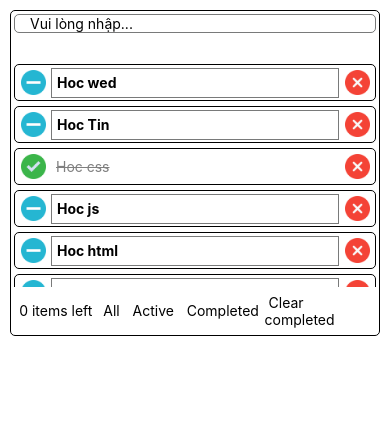
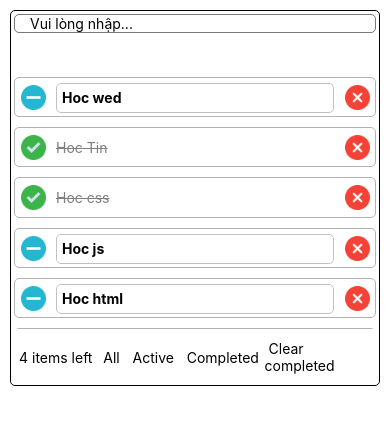
Before and after one commit to dauquan1108/Todolist_React_Native, a React Native app: screen / in a window 390 px wide. Shown: the top 424 px of the page. Built offline with nearby package versions, Linux system fonts and the light colour scheme.

Commit message:
thu4 ngay 16/6/2021

```diff
--- a/App.js
+++ b/App.js
@@ -1,12 +1,12 @@
 import React, {Component} from 'react';
-import TodoList from './Component/TodoList/TodoList';
+import Index from './Component/TodoList';
 import {ScrollView, View, StyleSheet} from 'react-native';
 class App extends Component {
   render() {
     return (
       <ScrollView style={styles.scrollViewApp}>
         <View style={styles.Apps}>
-          <TodoList />
+          <Index />
         </View>
       </ScrollView>
     );
--- a/Component/TodoList/Contents.js
+++ b/Component/TodoList/Contents.js
@@ -80,7 +80,8 @@ const styles = StyleSheet.create({
     flexWrap: 'wrap',
     borderWidth: 1,
     borderRadius: 5,
-    marginTop: 5,
+    borderColor: '#b3b3b3',
+    marginTop: 10,
     flex: 1,
   },
 
@@ -108,10 +109,12 @@ const styles = StyleSheet.create({
 
   Input: {
     height: 30,
-    borderColor: '#2526269c',
-    borderWidth: 1,
+    margin: 5,
     padding: 5,
     fontWeight: 'bold',
+    borderColor: '#c1c1c1',
+    borderWidth: 1,
+    borderRadius: 5,
   },
   InputCheck: {
     height: 30,
--- a/Component/TodoList/Footer.js
+++ b/Component/TodoList/Footer.js
@@ -3,42 +3,49 @@ import {StyleSheet, Text, TouchableOpacity, View} from 'react-native';
 class Footer extends Component {
   statusShowAll = () => {
     const {updateStatusShow} = this.props;
-    // updateStatusShow('all');
+    updateStatusShow('all');
   };
   statusShowActive = () => {
     const {updateStatusShow} = this.props;
-    // updateStatusShow('active');
+    updateStatusShow('active');
   };
   statusShowCompleted = () => {
     const {updateStatusShow} = this.props;
-    // updateStatusShow('completed');
+    updateStatusShow('completed');
+  };
+  clearCompleted = () => {
+    const {clearCompleted} = this.props;
+    clearCompleted();
   };
   render() {
-    // const {numberActive} = this.props;
-    // console.log({numberActive});
+    const {numberTodolist, onClearCompleted} = this.props;
     return (
       <View style={styles.Footer}>
         <View style={styles.Text}>
-          <Text>0 items left</Text>
+          <Text>{numberTodolist} items left</Text>
         </View>
         <View style={styles.All}>
-          <TouchableOpacity onPress={this.statusShowAll('all')}>
+          <TouchableOpacity onPress={this.statusShowAll}>
             <Text>All</Text>
           </TouchableOpacity>
         </View>
         <View style={styles.Active}>
-          <TouchableOpacity onPress={this.statusShowActive('active')}>
+          <TouchableOpacity onPress={this.statusShowActive}>
             <Text>Active</Text>
           </TouchableOpacity>
         </View>
         <View style={styles.Completed}>
-          <TouchableOpacity onPress={this.statusShowCompleted('completed')}>
+          <TouchableOpacity onPress={this.statusShowCompleted}>
             <Text>Completed</Text>
           </TouchableOpacity>
         </View>
-        <View style={styles.ClearCompleted}>
-          <Text> Clear completed</Text>
-        </View>
+        {onClearCompleted > 0 ? (
+          <View style={styles.ClearCompleted}>
+            <TouchableOpacity onPress={this.clearCompleted}>
+              <Text> Clear completed</Text>
+            </TouchableOpacity>
+          </View>
+        ) : null}
       </View>
     );
   }
--- a/Component/TodoList/TodoList.js
+++ b/Component/TodoList/index.js
@@ -3,37 +3,40 @@ import Header from './Header';
 import Contents from './Contents';
 import Footer from './Footer';
 import {ScrollView, StyleSheet, View} from 'react-native';
-class TodoList extends Component {
+import uuid from 'react-native-uuid';
+class Index extends Component {
   constructor() {
     super();
     this.state = {
       todolist: [
         {id: 1, text: 'Hoc wed', status: true},
-        {id: 2, text: 'Hoc Tin', status: true},
+        {id: 2, text: 'Hoc Tin', status: false},
         {id: 3, text: 'Hoc css', status: false},
         {id: 4, text: 'Hoc js', status: true},
         {id: 5, text: 'Hoc html', status: true},
         {id: 6, text: 'Hoc c++', status: true},
       ],
+      todolistView: [],
       statusShow: 'all',
     };
   }
   static getDerivedStateFromProps(props, state) {
-    const {statusShow} = state;
+    const {statusShow, todolist} = state;
+    let todolistView = todolist;
     switch (statusShow) {
       case 'active': {
-        console.log('Active');
+        todolistView = todolist.filter(number => number.status);
         break;
       }
       case 'completed': {
-        console.log(' Completed');
+        todolistView = todolist.filter(num => !num.status);
         break;
       }
       default: {
-        console.log('all');
         break;
       }
     }
+    return {todolistView};
   }
 
   updateStatusShow = statusShow => {
@@ -57,7 +60,7 @@ class TodoList extends Component {
   addData = value => {
     const {todolist} = this.state;
     todolist.unshift({
-      id: todolist.length + 1,
+      id: uuid.v4(),
       text: value,
       status: true,
     });
@@ -88,13 +91,27 @@ class TodoList extends Component {
   };
 
   numberActive = () => {
-    // const {todolist} = this.state;
-    // const todoNumber = todolist.filter(num => !num.status);
-    // console.log({todoNumber});
-    console.log('ok1');
+    const {todolist} = this.state;
+    const todoNumber = todolist.filter(num => num.status);
+    return todoNumber.length;
   };
+
+  clearCompleted = () => {
+    const {todolist} = this.state;
+    this.setState({
+      todolist: todolist.filter(item => item.status),
+    });
+  };
+  checkNumberCompleted = () => {
+    const {todolist} = this.state;
+    const todoNumber = todolist.filter(num => !num.status);
+    return todoNumber.length;
+  };
+
   render() {
-    const {todolist} = this.state;
+    const {todolistView, todolist} = this.state;
+    const numberTodolist = this.numberActive();
+    const onClearCompleted = this.checkNumberCompleted();
     return (
       <View style={styles.TodoList}>
         <View style={styles.Header}>
@@ -102,7 +119,7 @@ class TodoList extends Component {
         </View>
         <View style={styles.Contents}>
           <ScrollView>
-            {todolist.map(item => {
+            {todolistView.map(item => {
               return (
                 <Contents
                   item={item}
@@ -115,12 +132,16 @@ class TodoList extends Component {
             })}
           </ScrollView>
         </View>
-        <View style={styles.Footer}>
-          <Footer
-            updateStatusShow={this.updateStatusShow}
-            numberActive={this.numberActive}
-          />
-        </View>
+        {todolist.length ? (
+          <View style={styles.Footer}>
+            <Footer
+              clearCompleted={this.clearCompleted}
+              updateStatusShow={this.updateStatusShow}
+              numberTodolist={numberTodolist}
+              onClearCompleted={onClearCompleted}
+            />
+          </View>
+        ) : null}
       </View>
     );
   }
@@ -144,4 +165,4 @@ const styles = StyleSheet.create({
     flex: 1,
   },
 });
-export default TodoList;
+export default Index;
--- a/package.json
+++ b/package.json
@@ -12,7 +12,9 @@
   "dependencies": {
     "prettier": "^2.3.1",
     "react": "17.0.1",
-    "react-native": "0.64.2"
+    "react-native": "0.64.2",
+    "react-native-uuid": "^2.0.1",
+    "uuidv4": "^6.2.10"
   },
   "devDependencies": {
     "@babel/core": "^7.12.9",
```
Also changed, not shown: Component/TodoList/Header.js (+1 -7 lines), 1 other file (tests, documents, lock files or other folders).
